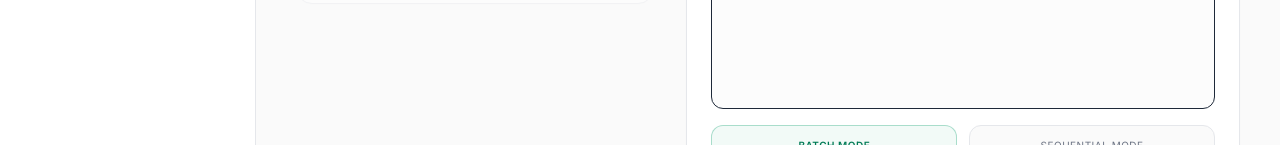
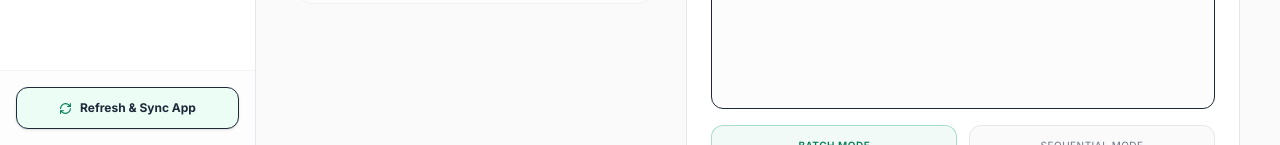
Before and after one commit to mondalsaikat185-hub/multi-type-quiz-buildermulti-type-quiz-builder, a React (Vite) app: page / in a window 1280 px wide. Shown: the part 655-800 px from the top of the page. Built offline with nearby package versions, Linux system fonts and the light colour scheme; no server answers; the database is empty; a web font is replaced by a local one.

Commit message:
Implement a premium Force Refresh & Sync button in the Sidebar to bypass PWA caching and instantly download updates

```diff
--- a/src/components/Sidebar.tsx
+++ b/src/components/Sidebar.tsx
@@ -1,6 +1,6 @@
-import React from 'react';
+import React, { useState } from 'react';
 import { QuizType } from '../types';
-import { Book, BookOpen, Quote, FileText, Eraser, AlertCircle, Calculator, Brain, Sparkles } from 'lucide-react';
+import { Book, BookOpen, Quote, FileText, Eraser, AlertCircle, Calculator, Brain, Sparkles, RefreshCw } from 'lucide-react';
 
 interface SidebarProps {
   selectedQuizType: QuizType;
@@ -22,6 +22,36 @@ const quizTypes: { type: QuizType, icon: React.FC<any>, label: string }[] = [
 ];
 
 export default function Sidebar({ selectedQuizType, setSelectedQuizType, theme, isSidebarOpen, setIsSidebarOpen }: SidebarProps) {
+  const [isRefreshing, setIsRefreshing] = useState(false);
+
+  const handleForceRefresh = async () => {
+    setIsRefreshing(true);
+    try {
+      // Unregister PWA service workers if supported
+      if ('serviceWorker' in navigator) {
+        const registrations = await navigator.serviceWorker.getRegistrations();
+        for (const registration of registrations) {
+          await registration.unregister();
+        }
+      }
+      // Delete all cached storage items
+      if ('caches' in window) {
+        const cacheNames = await caches.keys();
+        await Promise.all(
+          cacheNames.map(cacheName => caches.delete(cacheName))
+        );
+      }
+      console.log('[QUIZ-BUILDER-AI] Caches successfully cleared and PWA updated.');
+    } catch (e) {
+      console.error('Failed to unregister sw or clear caches:', e);
+    }
+
+    // Tiny delay to show the spinner animation to user
+    setTimeout(() => {
+      window.location.reload();
+    }, 850);
+  };
+
   return (
     <>
       {/* Semi-transparent backdrop to dismiss drawer on mobile tap */}
@@ -38,7 +68,7 @@ export default function Sidebar({ selectedQuizType, setSelectedQuizType, theme,
           </h1>
           <p className="text-[10px] uppercase tracking-[0.25em] text-gray-400 dark:text-zinc-500 font-bold">Quiz Console</p>
         </div>
-        <nav className="flex-1 overflow-y-auto px-4 pb-6 space-y-1">
+        <nav className="flex-1 overflow-y-auto px-4 pb-4 space-y-1">
           <div className="text-[10px] font-semibold text-gray-400 dark:text-zinc-500 uppercase tracking-[0.2em] mb-3 px-4 mt-4">Quiz Modules</div>
           {quizTypes.map((qt) => {
             const Icon = qt.icon;
@@ -67,6 +97,19 @@ export default function Sidebar({ selectedQuizType, setSelectedQuizType, theme,
             )
           })}
         </nav>
+
+        {/* Premium Reload/Sync Button Footer at the very bottom */}
+        <div className="p-4 border-t border-gray-100 dark:border-zinc-800 bg-neutral-50/40 dark:bg-zinc-950/10 transition-colors">
+          <button
+            onClick={handleForceRefresh}
+            disabled={isRefreshing}
+            className={`w-full py-3 px-4 bg-emerald-50 dark:bg-emerald-950/35 hover:bg-emerald-100 dark:hover:bg-emerald-900/30 border border-solid border-emerald-150 dark:border-emerald-900/40 text-emerald-850 dark:text-emerald-350 text-xs font-bold rounded-xl transition-all flex items-center justify-center gap-2 cursor-pointer shadow-sm disabled:opacity-50`}
+            title="Clear Caches and Sync App Updates"
+          >
+            <RefreshCw size={13} className={`text-emerald-700 dark:text-emerald-400 ${isRefreshing ? 'animate-spin' : ''}`} />
+            {isRefreshing ? 'Syncing Updates...' : 'Refresh & Sync App'}
+          </button>
+        </div>
       </aside>
     </>
   );
```
